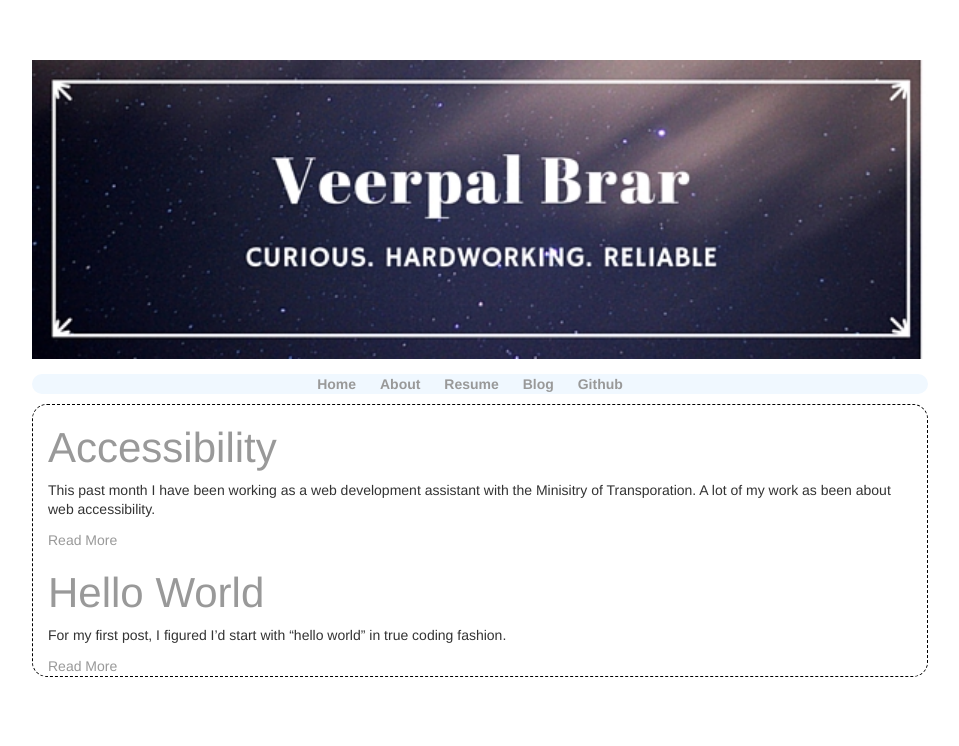
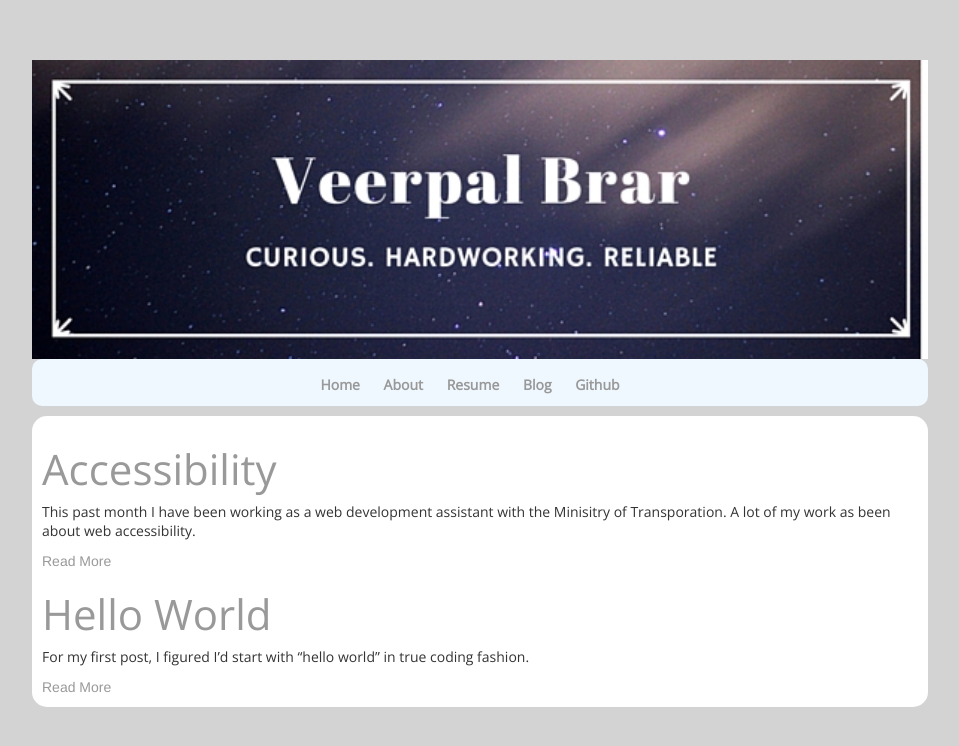
Before and after one commit to VeerpalBrar/VeerpalBrar.github.io, a Jekyll site: the page built from index.html, in a window 1280 px wide. Shown: the top 746 px of the page, without its empty margins (160-1119 px from the left). Built offline with Jekyll 4.4.1, drawn with Linux system fonts in a browser that asks for light colours.

Commit message:
add google font opensans

```diff
--- a/css/main.css
+++ b/css/main.css
@@ -2,9 +2,18 @@
 body {
     margin: 60px auto;
     width: 70%;
+    background-color:lightgrey;
+}
+nav {
+    background:aliceblue;
+    text-align:center;
+    border-radius:10px;
+    padding-top: 1px;
+    padding-bottom: 1px;
+    margin-bottom: 10px;
 }
 nav ul, footer ul {
-    font-family:'Helvetica', 'Arial', 'Sans-Serif';
+    font-family:'Open Sans','Helvetica', 'Arial', 'Sans-Serif';
     padding: 0px;
     list-style: none;
     font-weight: bold;
@@ -22,10 +31,10 @@ a:hover {
 }
 h1 {
     font-size: 3em;
-    font-family:'Helvetica', 'Arial', 'Sans-Serif';
+    font-family:'Open Sans','Helvetica', 'Arial', 'Sans-Serif';
 }
 p {
-    font-family:'Helvetica', 'Arial', 'Sans-Serif';
+    font-family:'Open Sans','Helvetica', 'Arial', 'Sans-Serif';
     line-height: 1.4em;
     color: #333;
     font-size:1em;
@@ -62,13 +71,16 @@ h1 {
     margin-left:320px;
 
  }
- .container-fluid {
-    border-radius: 15px 15px;
-    border: 1px dashed black;
- }
+
 ol, ul {
      margin-top: 15px;
      margin-bottom: 10px;
+}
+
+.container-fluid {
+    border-radius: 15px 15px;
+    padding: 10px;
+    background-color: white;
 }
 
 @media (min-width: 768px) {
```
